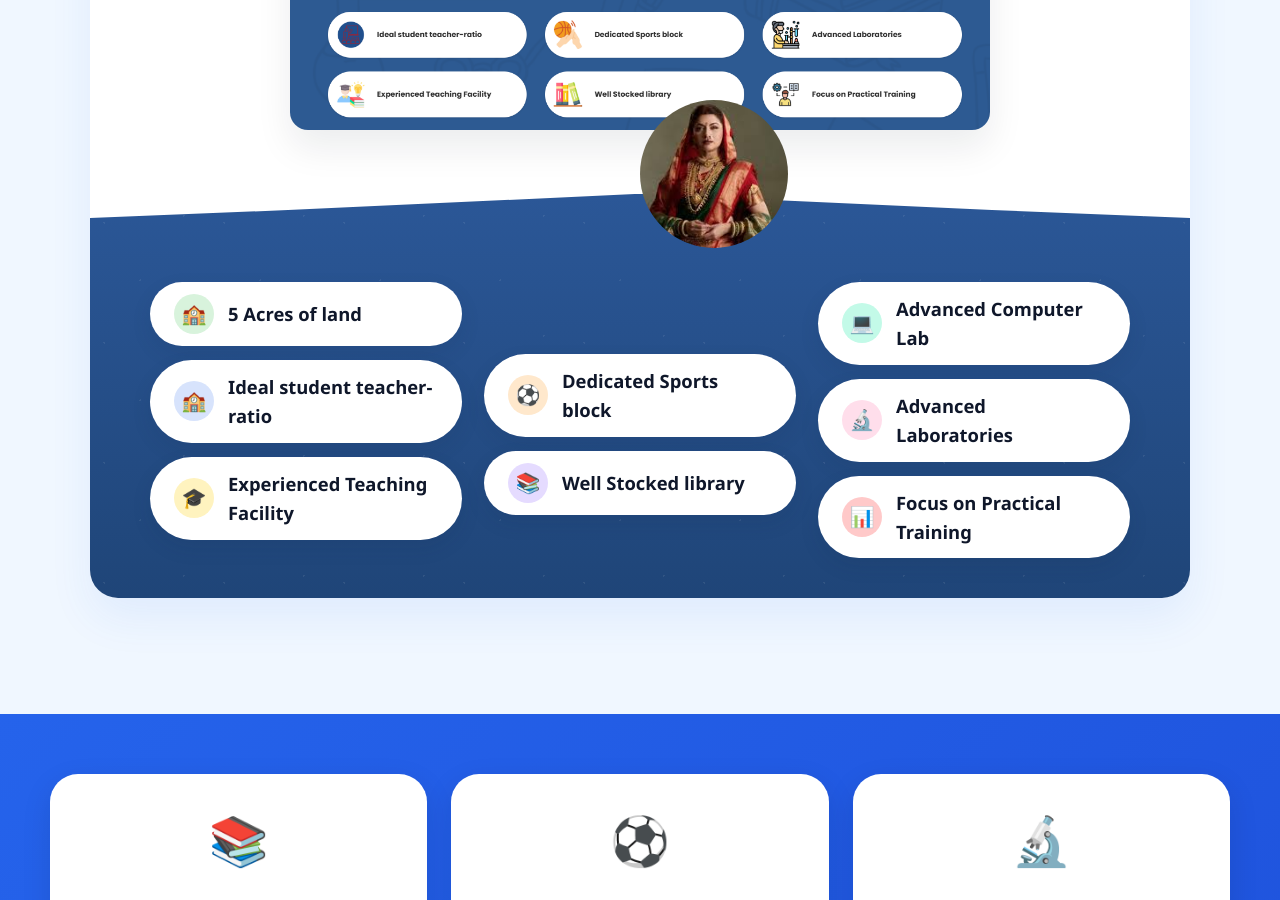
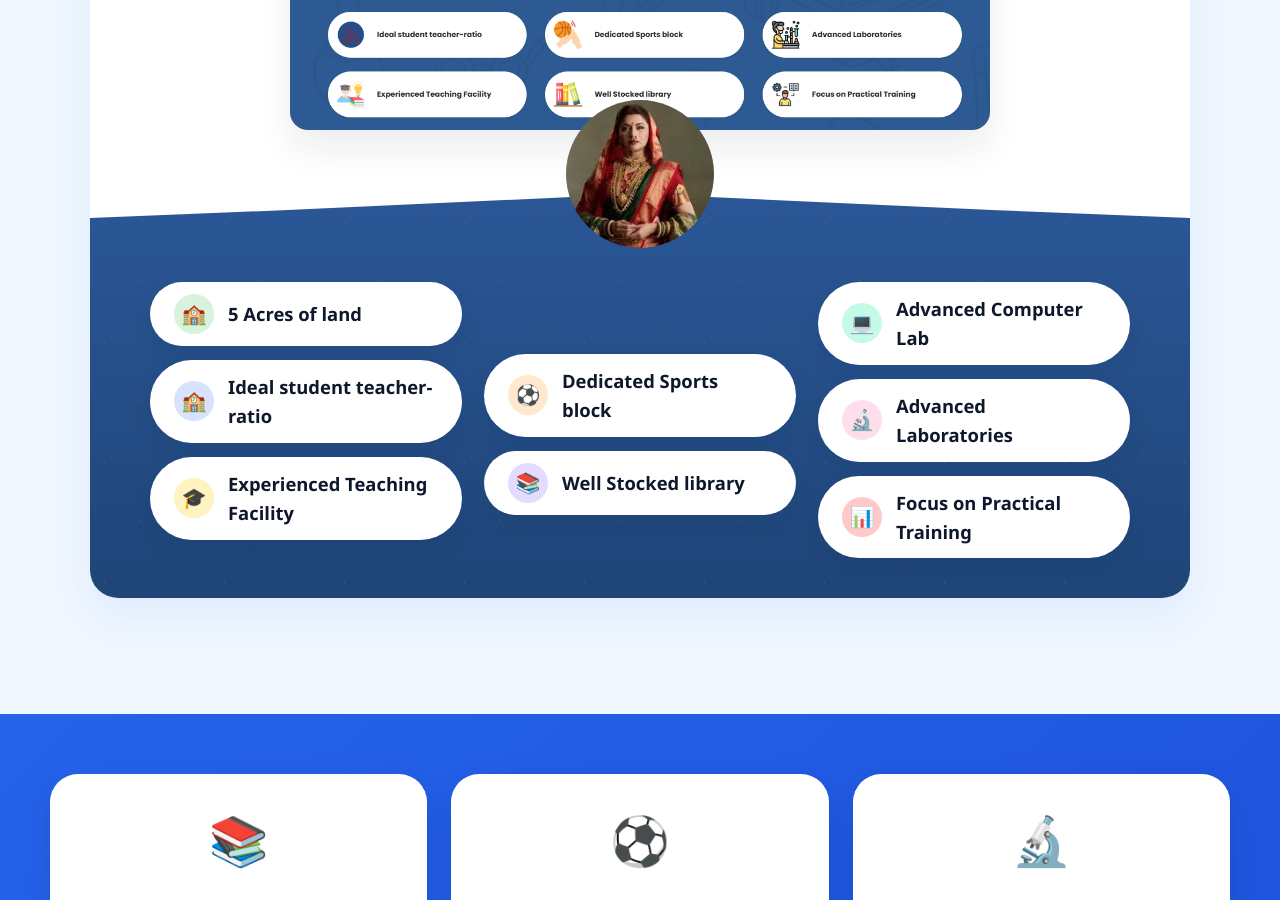
Before and after one commit to radhikapawar8089-Stack/PrePrimarySchool, a website: page index.html in a window 1280 px wide. Shown: the part 1623-2523 px from the top of the page. Drawn offline with Linux system fonts and the light colour scheme.

Commit message:
Center home page circular image horizontally in highlighted square

```diff
--- a/css/style.css
+++ b/css/style.css
@@ -215,6 +215,7 @@ a:hover {
     position: absolute;
     left: 50%;
     bottom: -54px;
+    transform: translateX(-50%);
     z-index: 3;
     width: 148px;
     height: 148px;
```
